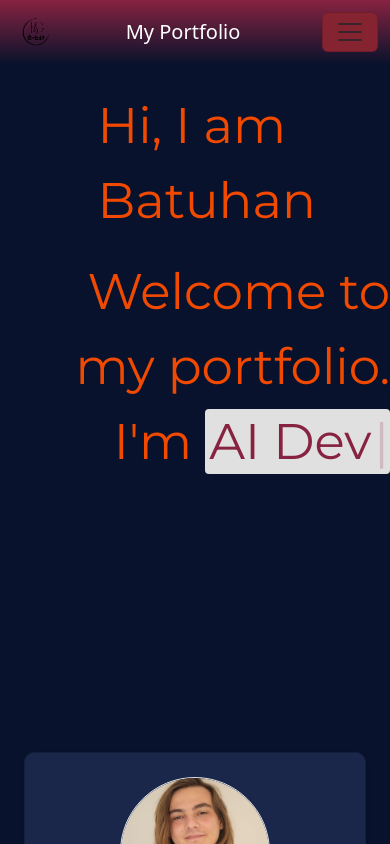
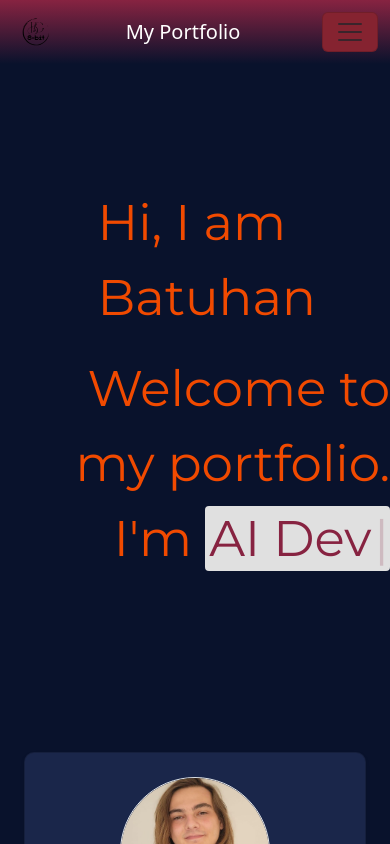
Before and after one commit to BatuhanGQskt/my_portfolio_batuhan_guenduez, a React (Create React App) app: page / in a window 390 px wide. Shown: the top 844 px of the page. Built offline with nearby package versions, Linux system fonts and the light colour scheme.

Commit message:
Fixed the height when width is for small screens.

```diff
--- a/src/components/InfoSection.tsx
+++ b/src/components/InfoSection.tsx
@@ -17,10 +17,10 @@
   ];
 
   return (
-    <div  id='info_section'>
+    <div  id='info_section' className="d-flex flex-column justify-content-center">
       {/* SlideIn Left */}
       <div
-        className="d-flex justify-content-center align-items-center"
+        className="d-flex justify-content-center align-items-left"
       >
         <motion.div
           variants={slideIn("left", "tween", 0.2, 1)}
--- a/src/index.css
+++ b/src/index.css
@@ -38,7 +38,7 @@
   color : #872341 !important;
 }
 
-@media (max-width: 400px) {
+@media (max-width: 636px) {
   #info_section {
     height: 600px;
   }
```
